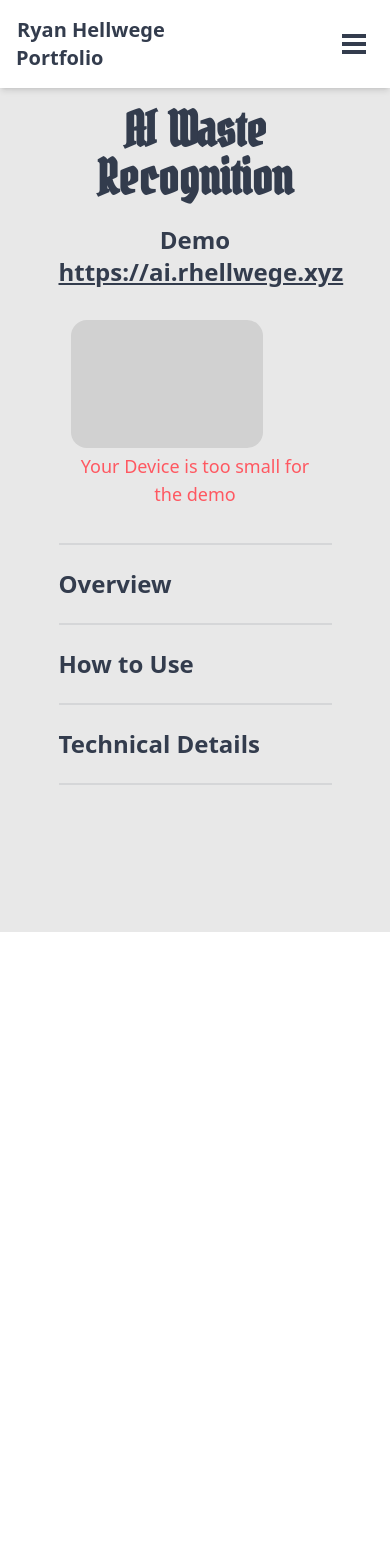
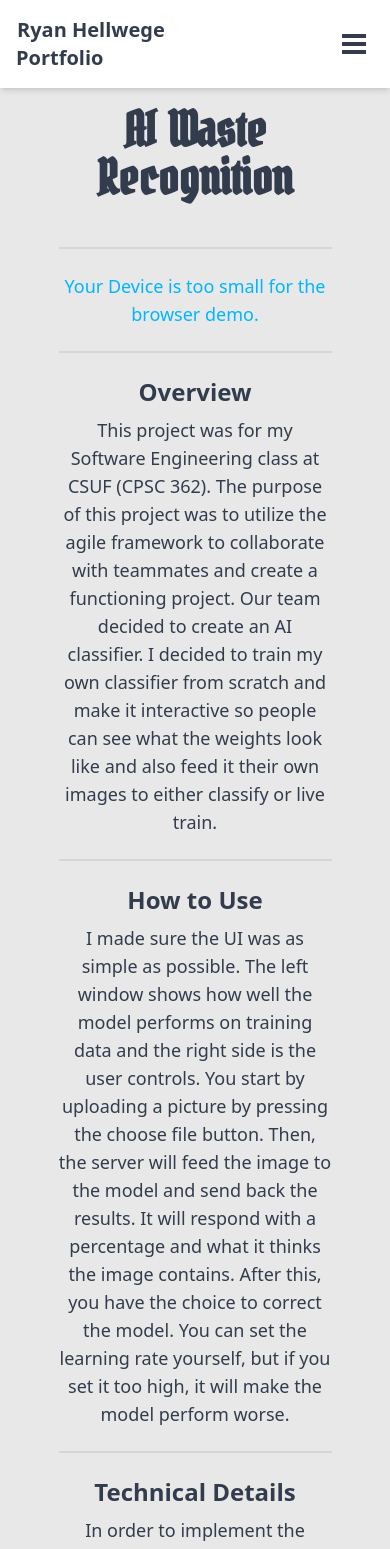
Before and after one commit to rhellwege/Portfolio-CPSC349, a SvelteKit app: page /projects/aiwasterecognition in a window 390 px wide. Shown: the top 1549 px of the page. Before the commit the page ends 932 px from the top, so only its background shows below. Built offline with nearby package versions, Linux system fonts and the light colour scheme.

Commit message:
finish ai waste recog

```diff
--- a/src/routes/projects/aiwasterecognition/+page.svelte
+++ b/src/routes/projects/aiwasterecognition/+page.svelte
@@ -1,58 +1,74 @@
 <script>
+    import BrowserDemo from "$lib/components/browserdemo/BrowserDemo.svelte";
 </script>
 
 <svelte:head>
     <title>Ryan Hellwege Portfolio | AI Waste Recognition</title>
 </svelte:head>
 
-<div id="main" class="mx-auto text-lg">
+<div id="main" class="mx-auto text-lg text-center">
     <h1 id="title" class="font-bold text-5xl text-center py-5">
         AI Waste Recognition
     </h1>
+    <div class="divider"></div>
     <section class="">
-        <h2 class="text-center text-2xl font-bold mb-5">
-            Demo <a class="link" target="_blank" href="https://ai.rhellwege.xyz"
+        <BrowserDemo
+            title="AI Waste Recognition Demo "
+            link="https://ai.rhellwege.xyz"
+            width={800}
+            height={800}
+            ><a target="_blank" href="https://ai.rhellwege.xyz" class="link"
                 >https://ai.rhellwege.xyz</a
-            >
-        </h2>
-        <div class="content flex flex-col justify-center align-center">
-            <iframe
-                title="synnim-wasm"
-                src="https://ai.rhellwege.xyz"
-                frameborder="0"
-                scrolling="no"
-                class="mx-auto"
-            >
-                ></iframe
-            >
-            <div class="p-3" id="small-device">
-                <div class="mb-1 skeleton w-48 h-32"></div>
-                <h2 class="text-center text-error">
-                    Your Device is too small for the demo
-                </h2>
-            </div>
-        </div>
+            ></BrowserDemo
+        >
     </section>
     <div class="divider"></div>
-    <section class="prose">
-        <h2>Overview</h2>
+    <section class="">
+        <h2 class="font-bold text-2xl mb-2">Overview</h2>
+        <p>
+            This project was for my Software Engineering class at CSUF (CPSC
+            362). The purpose of this project was to utilize the agile framework
+            to collaborate with teammates and create a functioning project. Our
+            team decided to create an AI classifier. I decided to train my own
+            classifier from scratch and make it interactive so people can see
+            what the weights look like and also feed it their own images to
+            either classify or live train.
+        </p>
     </section>
     <div class="divider"></div>
-    <section class="prose">
-        <h2>How to Use</h2>
+    <section class="">
+        <h2 class="font-bold text-2xl mb-2">How to Use</h2>
+        <p>
+            I made sure the UI was as simple as possible. The left window shows
+            how well the model performs on training data and the right side is
+            the user controls. You start by uploading a picture by pressing the
+            choose file button. Then, the server will feed the image to the
+            model and send back the results. It will respond with a percentage
+            and what it thinks the image contains. After this, you have the
+            choice to correct the model. You can set the learning rate yourself,
+            but if you set it too high, it will make the model perform worse.
+        </p>
     </section>
     <div class="divider"></div>
-    <section class="prose">
-        <h2>Technical Details</h2>
+    <section class="">
+        <h2 class="font-bold text-2xl mb-2">Technical Details</h2>
+        <p>
+            In order to implement the model I used pytorch. Since I wanted the
+            model to be made from scratch, I had to come up with the
+            architecture myself. I used a simple CNN as a starting point. I got
+            the training data from kaggle and experimented with different
+            parameters. It took me a while to find the right parameters since I
+            was training everything from my laptop with a semi-decent graphics
+            card. Once I found the right model, I saved it then proceeded to set
+            up the server. I decided to dockerize the app because pytorch is
+            hard to set up on local machines. It is also nice to containerize
+            because now I can deploy the app from wherever I want.
+        </p>
     </section>
     <div class="divider"></div>
 </div>
 
 <style>
-    iframe {
-        width: 800px;
-        height: 650px;
-    }
     @font-face {
         font-family: "Bokor";
         src: url("/fonts/Bokor-Regular.ttf");
@@ -66,20 +82,4 @@
     #main {
         width: 70vw;
     }
-    #small-device {
-        visibility: hidden;
-        height: 0px;
-    }
-    @media (max-width: 823px) {
-        iframe {
-            visibility: hidden;
-            display: hidden;
-            height: 0px;
-        }
-        #small-device {
-            display: static;
-            visibility: visible;
-            height: auto;
-        }
-    }
 </style>
```
